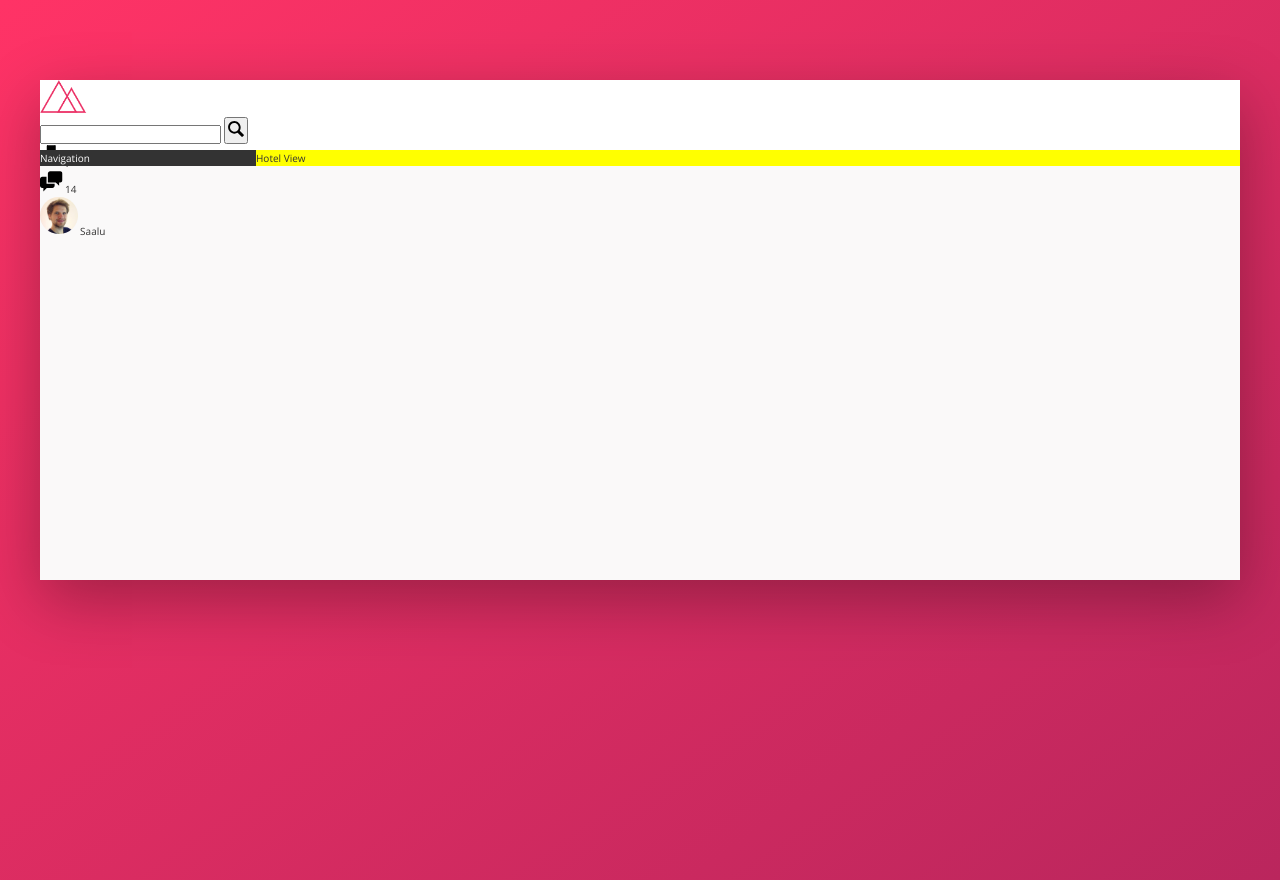
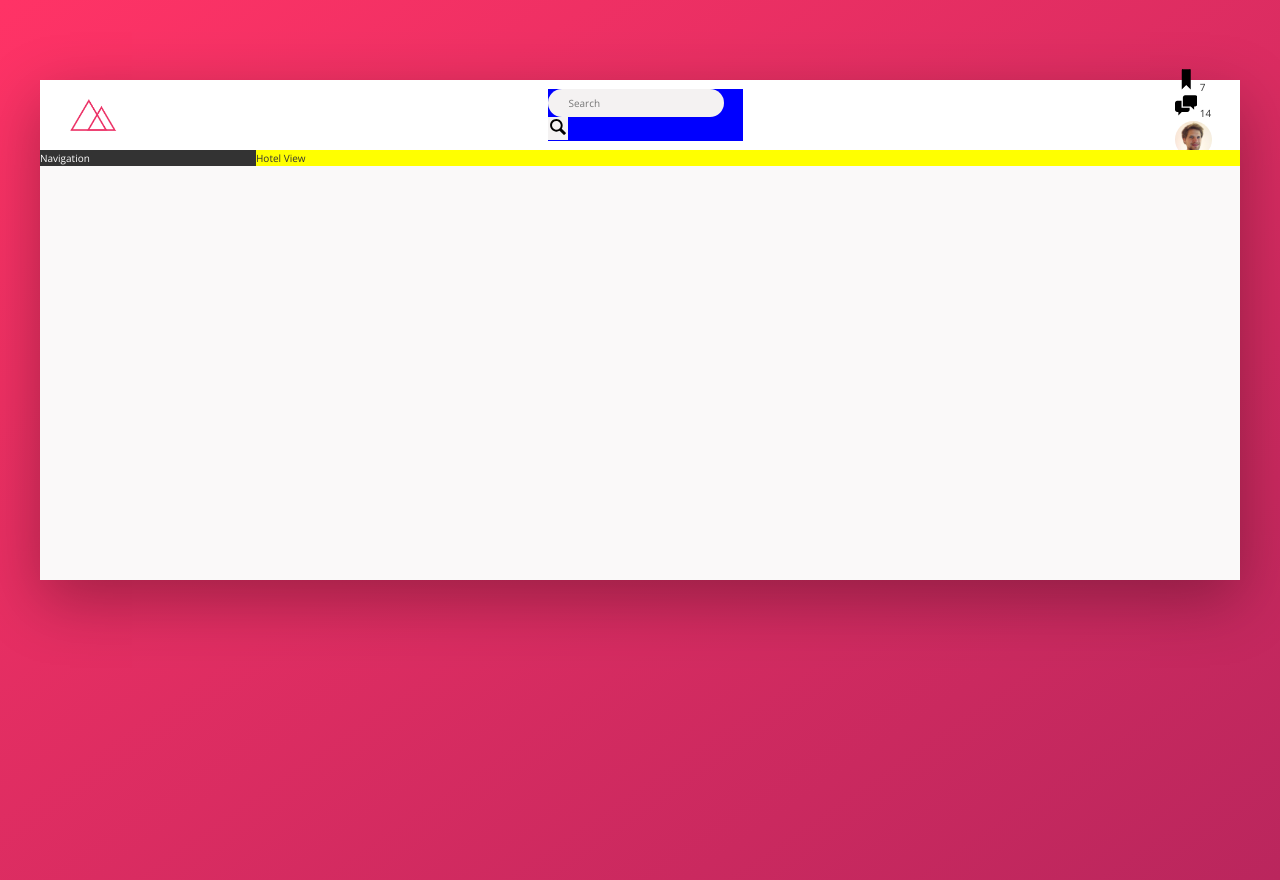
Before and after one commit to Saalu/Hotel-Landing-page, a website: page index.html in a window 1280 px wide. Drawn offline with nearby package versions, Linux system fonts and the light colour scheme.

Commit message:
Css update

```diff
--- a/index.html
+++ b/index.html
@@ -16,7 +16,7 @@
                 <img src="img/logo.png" alt="trillo logo" class="logo">
 
                 <form action="#" class="search">
-                    <input type="text" class="search__input">
+                    <input type="text" placeholder="Search" class="search__input">
                     <button class="search__button">
                         <svg class="search__icon">
                             <use xlink:href="img/sprite.svg#icon-magnifying-glass"></use>
--- a/sass/_components.scss
+++ b/sass/_components.scss
@@ -3,16 +3,36 @@
 
 .logo{
     height: 3.25rem;
+    margin-left: 3rem;
 }
 // SEARCH
 
 .search{
+    float: 0 0 40%;
+    background-color: blue;
 
     &__input{
+        font-family: inherit;
+        font-size: inherit;
+        background-color: var(--color-grey-light-2);
+        border: none;
+        padding: 0.7rem 2rem;
+        border-radius: 100px;
+        width: 90%;
 
+        &:focus{
+            outline: none;
+            width: 100%;
+            background-color: var(--color-grey-light-3);
+        }
     }
     &__button{
+        border: none;
+        background-color: var(--color-grey-light-2);
 
+        &{
+            outline: none;
+        }
     }
     &__icon{
         height: 2rem;
--- a/sass/_layout.scss
+++ b/sass/_layout.scss
@@ -11,7 +11,9 @@
     background-color: #fff;
     border-bottom: var(--color-grey-light-2);
     // background-color: var(--color-grey-light-2);
-
+    display: flex;
+    justify-content: space-between;
+    align-items: center;
 
 }
 .content{
```
Also changed, not shown: css/style.css.
